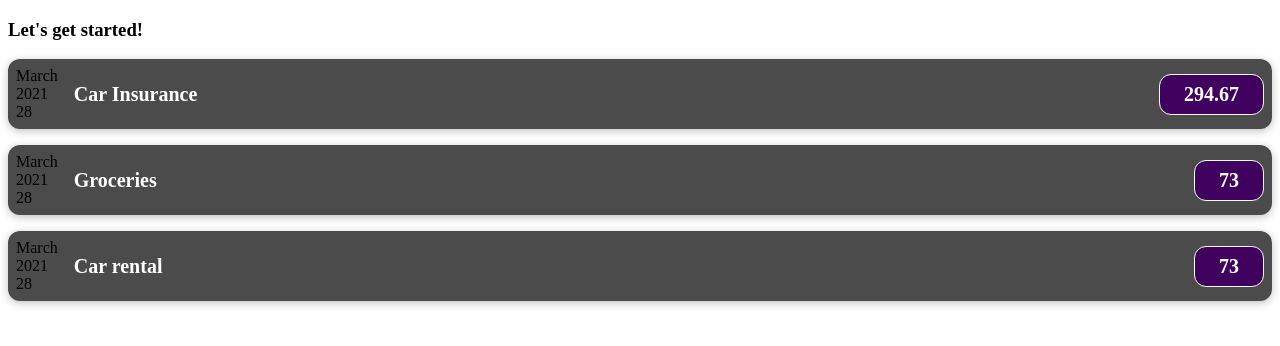
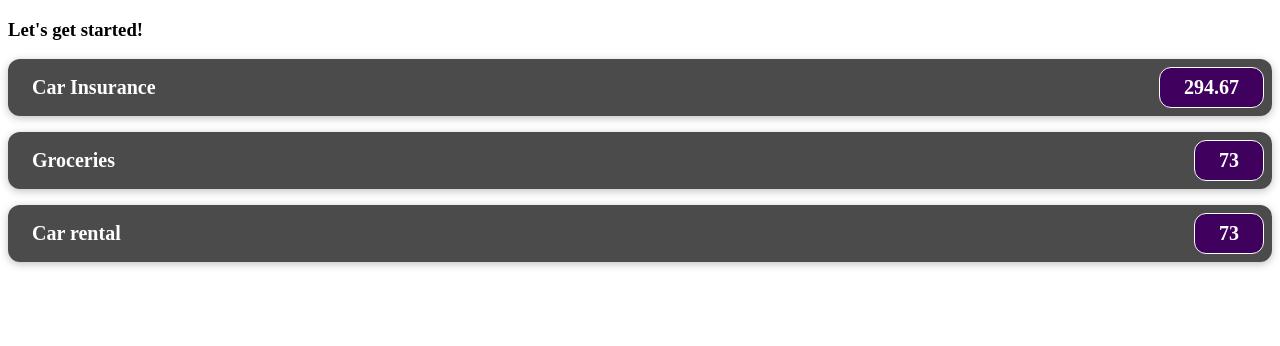
Before and after one commit to Vllaadd/user-database, a React (Create React App) app: page / in a window 1280 px wide. Shown: the top 346 px of the page. Built offline with nearby package versions, Linux system fonts and the light colour scheme.

Commit message:
new component for handling dates

```diff
--- /dev/null
+++ b/src/components/ExpenseDate.js
@@ -0,0 +1,14 @@
+function ExpenseDate(props){
+    const month = props.date.toLocaleString("en-US", {month: "long"});
+    const day = props.date.toLocaleString("en-US", {day: "2-digit"});
+    const year = props.date.getFullYear();
+    return(
+        <div>
+        <div>{month}</div>
+        <div>{year}</div>
+        <div>{day}</div>
+        </div>
+    )
+}
+
+export default ExpenseDate;
--- a/src/components/ExpenseItem.js
+++ b/src/components/ExpenseItem.js
@@ -1,18 +1,12 @@
 import React from 'react';
 import './ExpenseItem.css';
+import ExpenseDate from './ExpenseDate';
 
 export default function ExpenseItem(props) {
-    const month = props.date.toLocaleString("en-US", {month: "long"});
-    const day = props.date.toLocaleString("en-US", {day: "2-digit"});
-    const year = props.date.getFullYear();
 
     return (
             <div className='expense-item'>
-                <div>
-                <div>{month}</div>
-                <div>{year}</div>
-                <div>{day}</div>
-                </div>
+
                 <div className='expense-item__description'>
                     <h2>{props.title}</h2>
                     <div className='expense-item__price'>{props.amount}</div>
```
